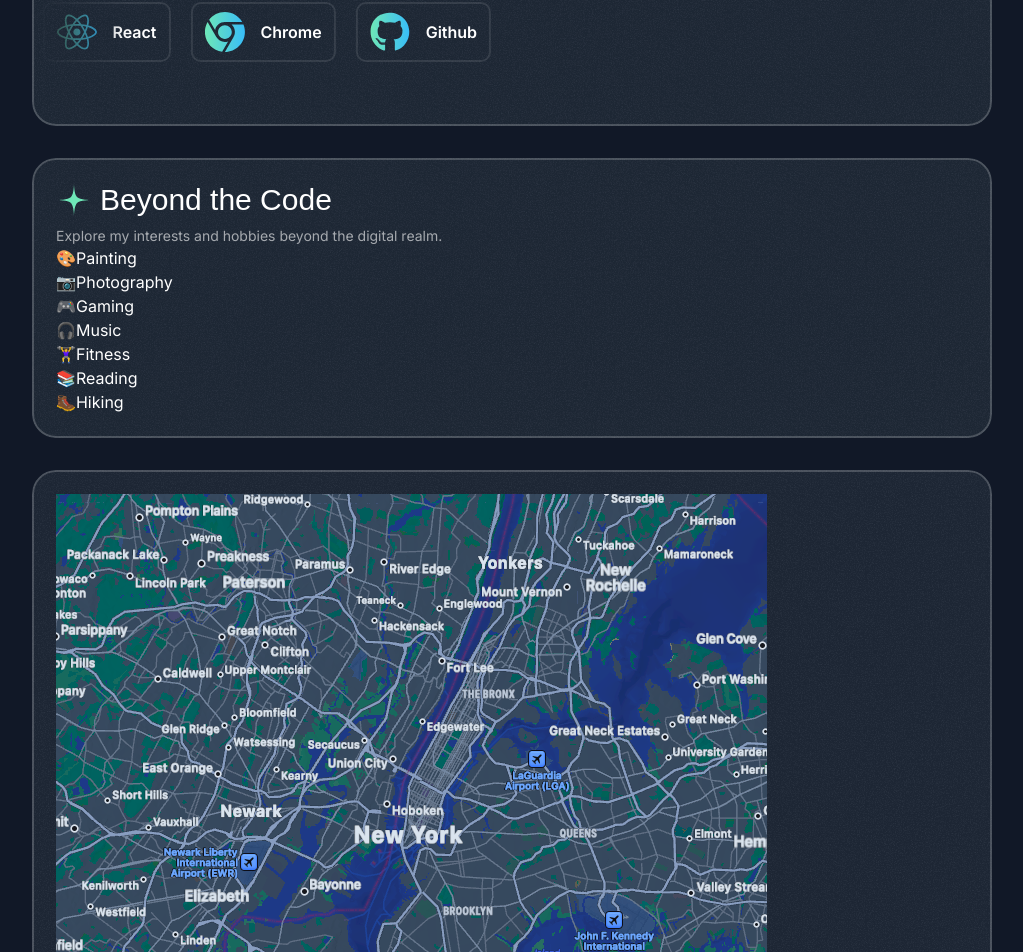
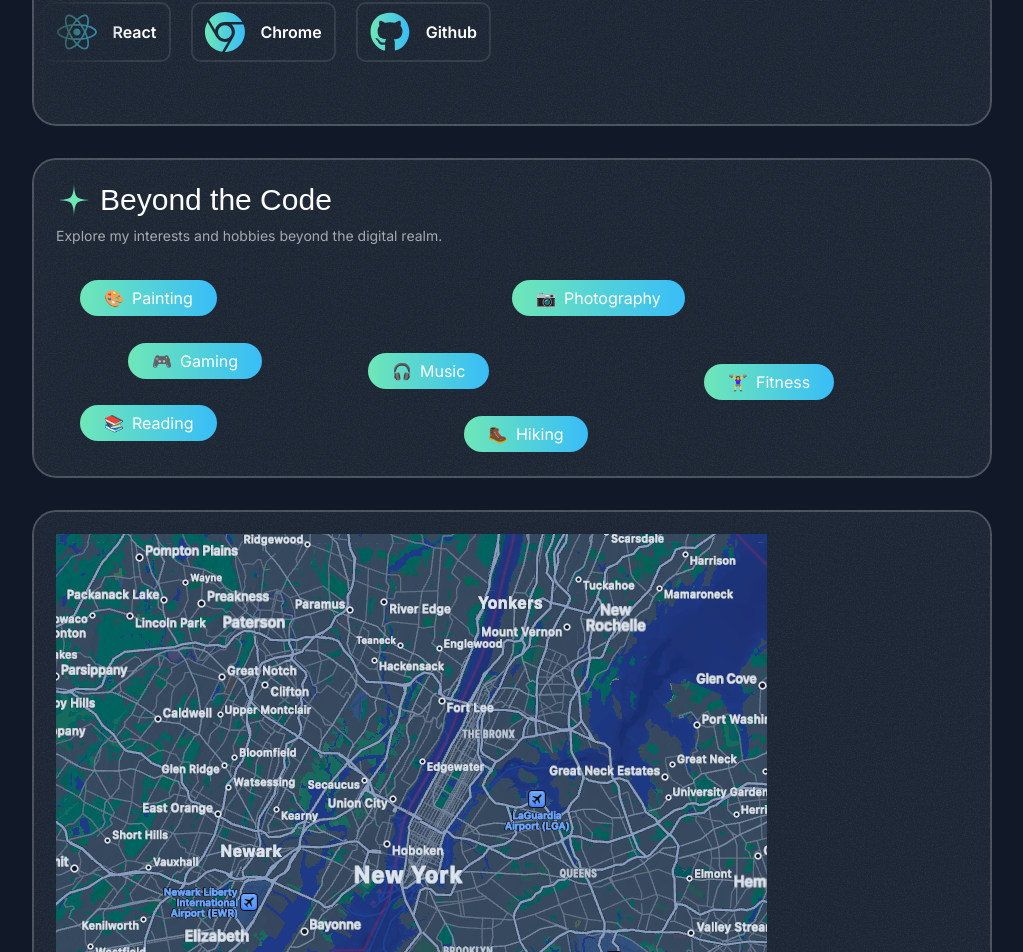
Before and after one commit to DStarky/portfolio, a Next.js app: page / in a window 1280 px wide. Shown: the part 4774-5726 px from the top of the page, without its empty margins (128-1151 px from the left). Built offline with nearby package versions, Linux system fonts and the light colour scheme; a web font is replaced by a local one.

Commit message:
update hobbies section in About component

```diff
--- a/src/sections/About.tsx
+++ b/src/sections/About.tsx
@@ -48,30 +48,44 @@
   {
     title: 'Painting',
     emoji: '🎨',
+    left: '5%',
+    top: '5%',
   },
   {
     title: 'Photography',
     emoji: '📷',
+    left: '50%',
+    top: '5%',
+  },
+  {
+    title: 'Hiking',
+    emoji: '🥾',
+    left: '45%',
+    top: '70%',
   },
   {
     title: 'Gaming',
     emoji: '🎮',
+    left: '10%',
+    top: '35%',
   },
   {
     title: 'Music',
     emoji: '🎧',
+    left: '35%',
+    top: '40%',
   },
   {
     title: 'Fitness',
     emoji: '🏋️‍♀️',
+    left: '70%',
+    top: '45%',
   },
   {
     title: 'Reading',
     emoji: '📚',
-  },
-  {
-    title: 'Hiking',
-    emoji: '🥾',
+    left: '5%',
+    top: '65%',
   },
 ];
 
@@ -114,15 +128,25 @@
               itemsWrapperClassName="-translate-x-1/2"
             />
           </Card>
-          <Card>
+          <Card className="flex h-[320px] flex-col p-0">
             <CardHeader
               title="Beyond the Code"
               description="Explore my interests and hobbies beyond the digital realm."
+              className="px-6 py-6"
             />
-            <div>
+            <div className="relative flex-1">
               {hobbies.map(hobby => (
-                <div key={hobby.title}>
-                  <span>{hobby.emoji}</span>
+                <div
+                  key={hobby.title}
+                  className="absolute inline-flex items-center gap-2 rounded-full bg-gradient-to-r from-emerald-300 to-sky-400 px-6 py-1.5"
+                  style={{
+                    left: hobby.left,
+                    top: hobby.top,
+                  }}
+                >
+                  <span className="font-medium text-gray-950">
+                    {hobby.emoji}
+                  </span>
                   <span>{hobby.title}</span>
                 </div>
               ))}
```
